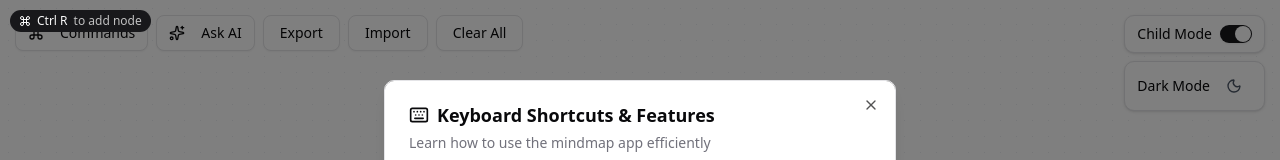
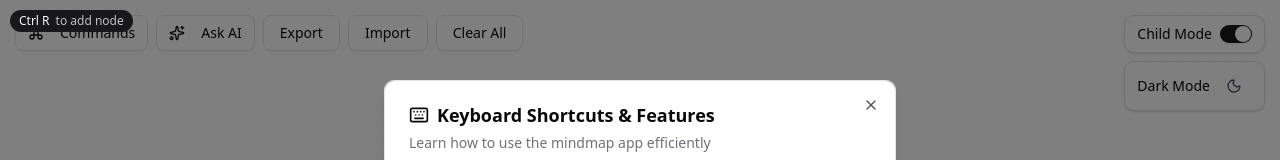
Before and after one commit to iamnishantgaharwar/mind-map, a Next.js app: page /create-map in a window 1280 px wide. Both pictures are taken after a click on the button "Commands". Shown: the top 160 px of the page. Built offline with nearby package versions, Linux system fonts and the light colour scheme.

Commit message:
Remove Extra icon with badge

```diff
--- a/components/cursor-badge.tsx
+++ b/components/cursor-badge.tsx
@@ -58,7 +58,6 @@ const CursorBadge = ({ show, selectedNodesCount }: CursorBadgeProps) => {
       }}
     >
       <Badge className="flex items-center gap-1.5">
-        <Command className="w-3 h-3" />
         <span>{shortcut}</span>
         <span className="opacity-75">{action}</span>
       </Badge>
```
